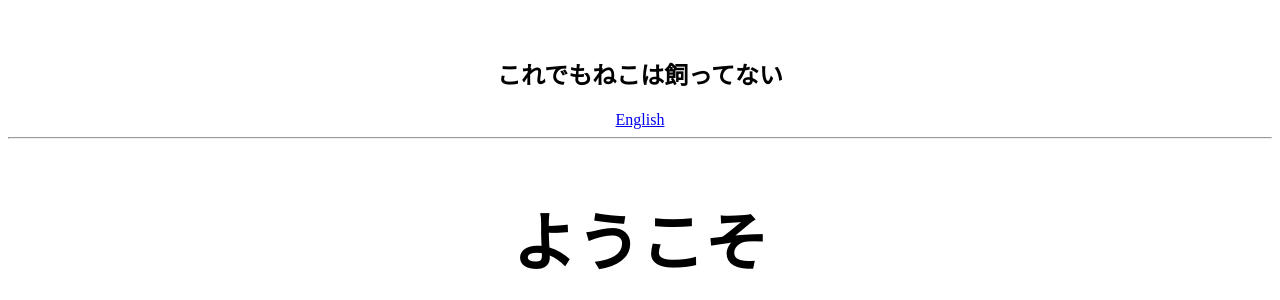
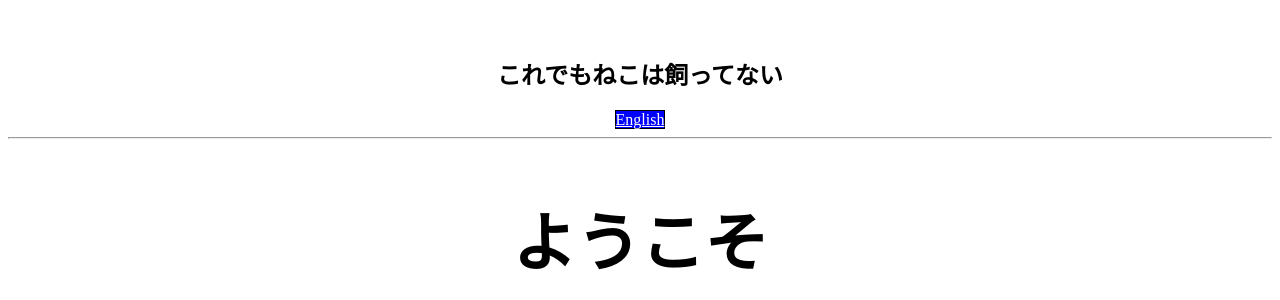
Before and after one commit to landcat222/landcat222.github.io, a Jekyll site: the page built from ja/index.md, in a window 1280 px wide. Shown: the part 167-467 px from the top of the page. Built offline with Jekyll 4.4.1, drawn with Linux system fonts in a browser that asks for light colours.

Commit message:
Make links to articles in other languages look like buttons

```diff
--- a/css/style.css
+++ b/css/style.css
@@ -16,6 +16,17 @@ h1#page-title {
     text-align: center;
 }
 
+a.change-lang {
+    color: white;
+    border: 1px solid #000000;
+    background-color: blue;
+}
+
+a.change-lang:hover {
+    color: black;
+    background-color: cyan;
+}
+
 aside#trans {
     text-align: right;
 }
```
